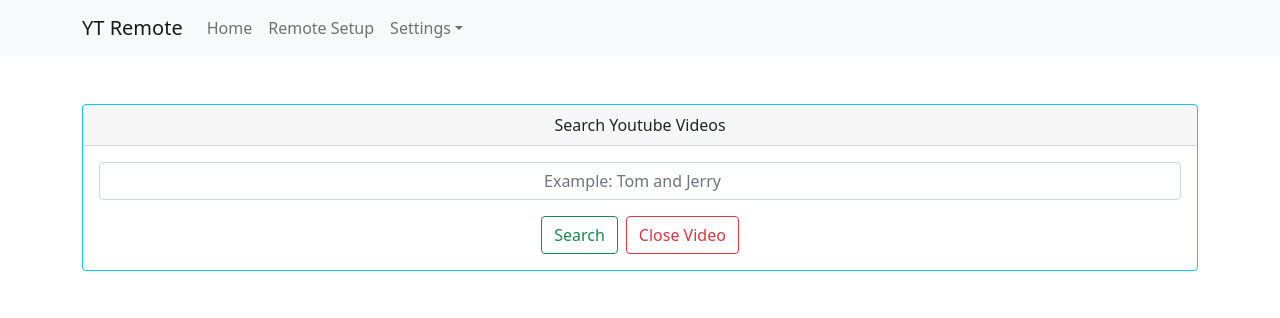
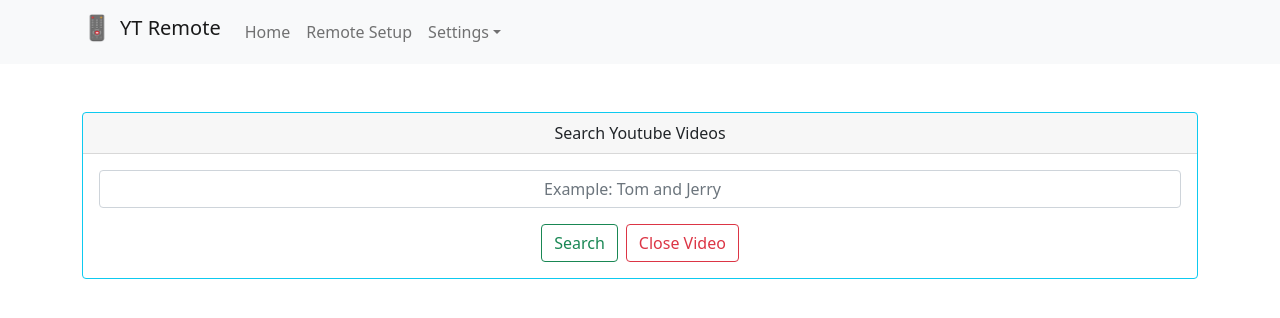
Before and after one commit to ShanuDey/yt-remote-webapp, a Next.js app: page / in a window 1280 px wide. Shown: the top 318 px of the page. Built offline with nearby package versions, Linux system fonts and the light colour scheme.

Commit message:
redesign Navbar brand with image and text
Signed-off-by: Shanu Dey <sd4shanudey@gmail.com>

```diff
--- a/components/Header.js
+++ b/components/Header.js
@@ -1,3 +1,4 @@
+import Image from 'next/image';
 import React, { useContext } from 'react';
 import { Navbar, Container, Nav, NavDropdown } from 'react-bootstrap';
 import { toast } from 'react-toastify';
@@ -20,7 +21,12 @@ export const Header = () => {
   return (
     <Navbar bg='light' expand='lg'>
       <Container>
-        <Navbar.Brand href='/'>YT Remote</Navbar.Brand>
+        <Navbar.Brand href='/'>
+          <div className='d-inline-block align-top me-2'>
+            <Image alt='Logo' src='/icon-512x512.png' width='30' height='30' />
+          </div>
+          YT Remote
+        </Navbar.Brand>
         <Navbar.Toggle aria-controls='basic-navbar-nav' />
         <Navbar.Collapse id='basic-navbar-nav'>
           <Nav className='me-auto'>
```
